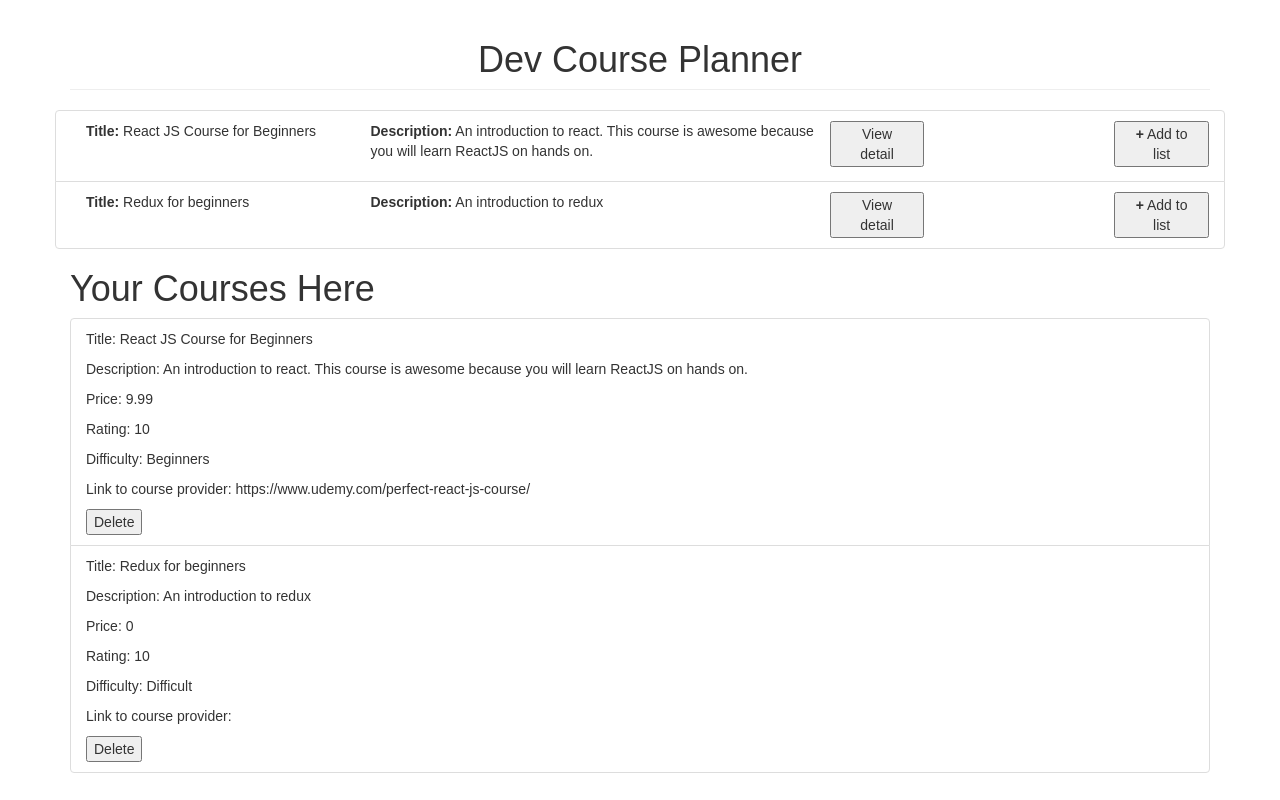
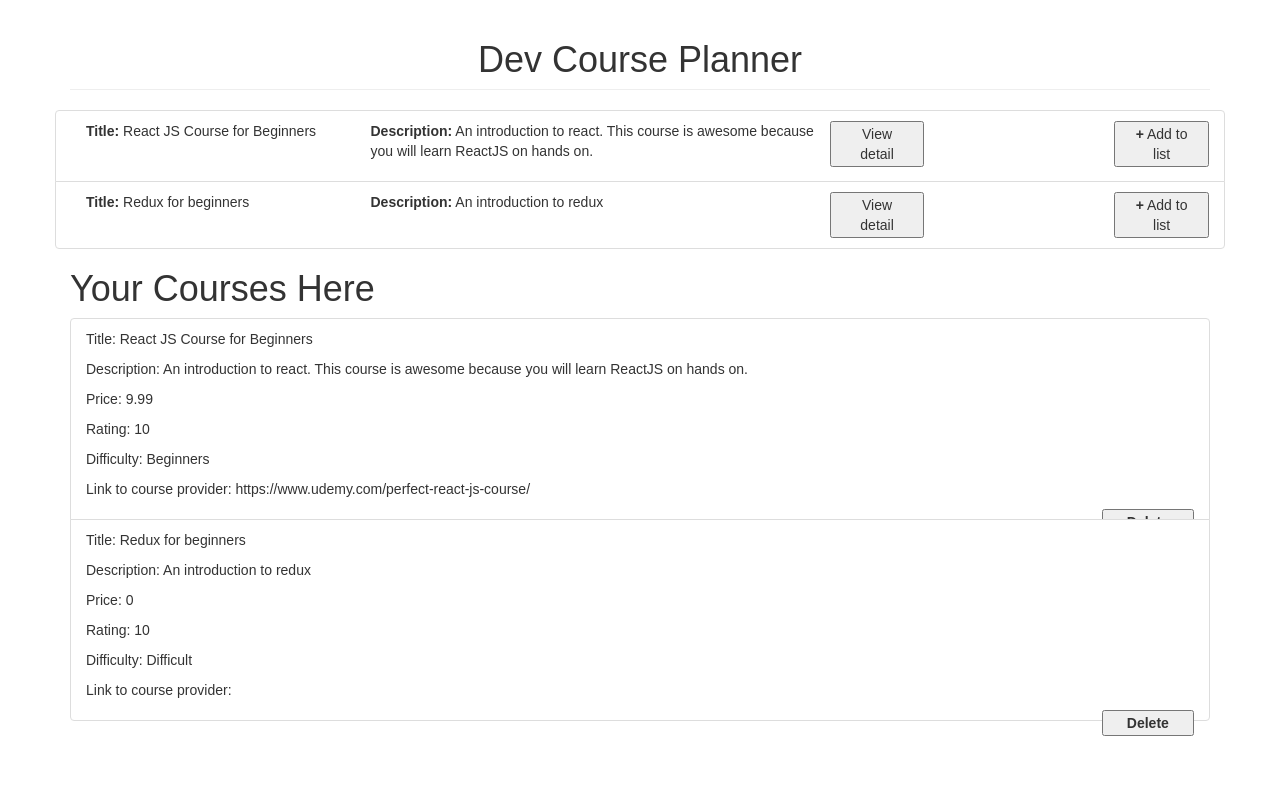
Before and after one commit to AWells64/course-planner, a React (Create React App) app: page / in a window 1280 px wide. Built offline with nearby package versions, Linux system fonts and the light colour scheme.

Commit message:
added some bootstrap to delete button

```diff
--- a/src/Components/DeleteCourse.js
+++ b/src/Components/DeleteCourse.js
@@ -2,9 +2,9 @@ import React from "react";
 
 const DeleteCourse = ({ onClick, id }) => {
 
-  return <button
+  return <button className="col-xs-1 pull-right"
             onClick={() => onClick(id)}
-            > Delete
+            ><strong>Delete</strong>
           </button>;
 };
 
```
